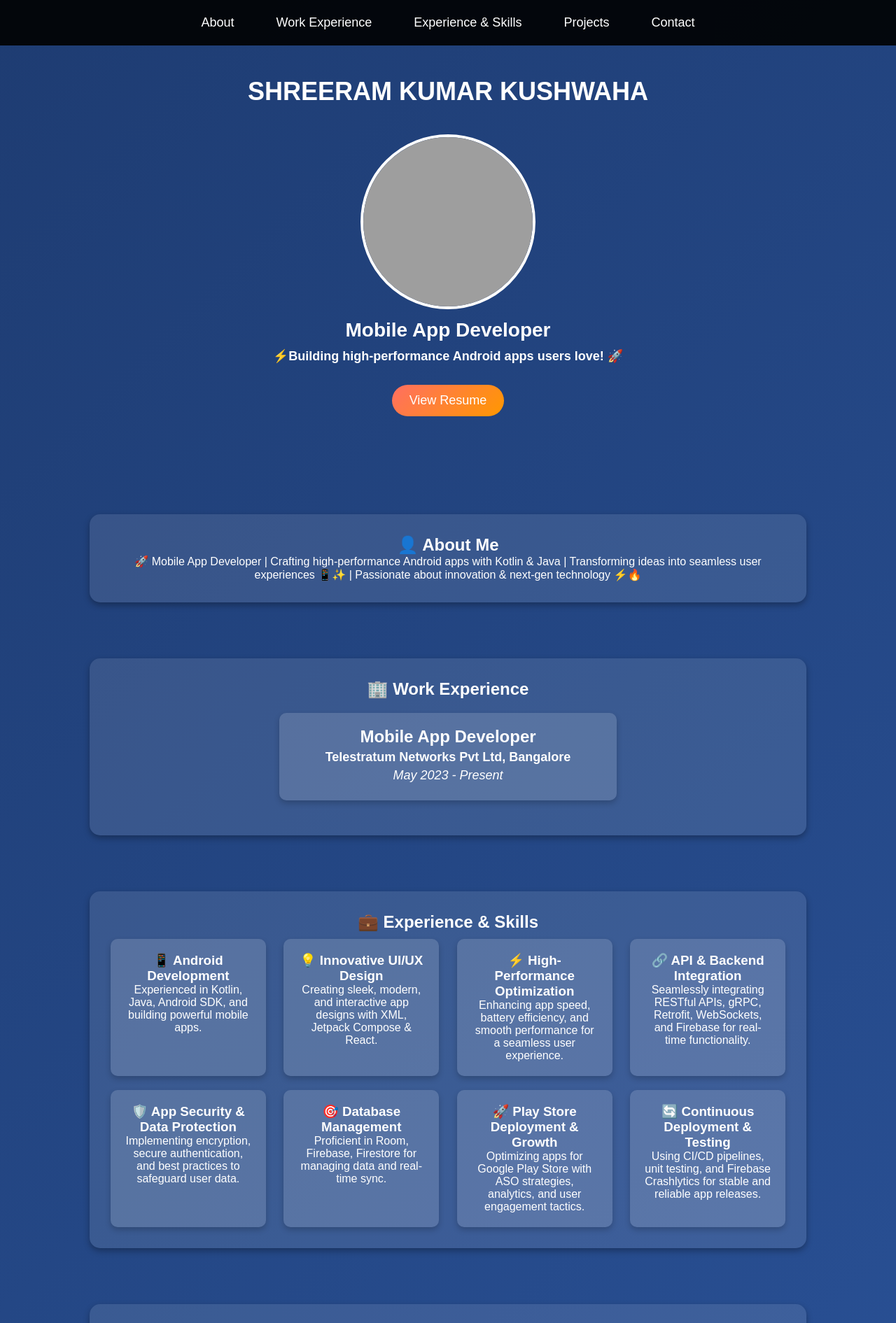
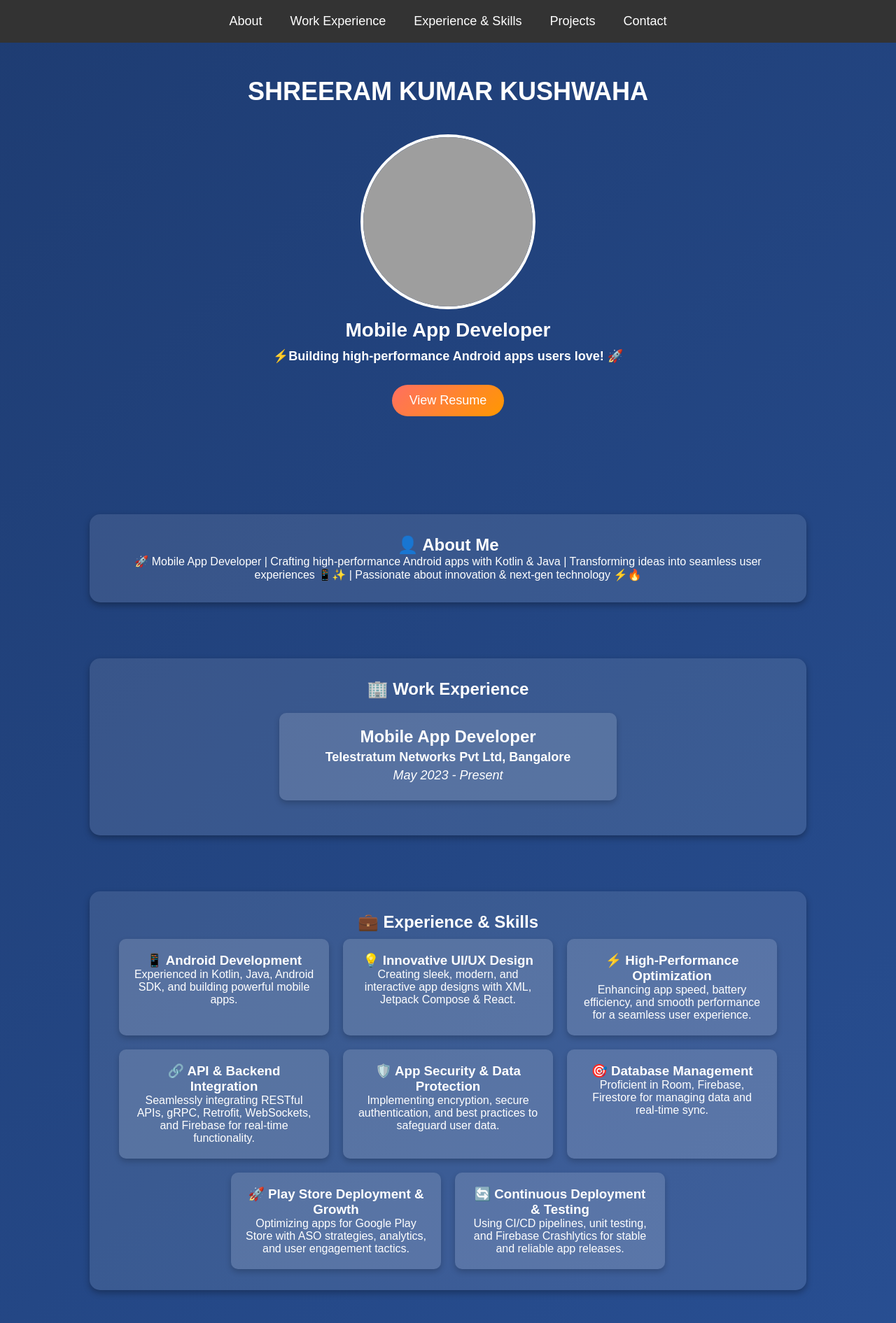
Before and after one commit to kshreeram813/Personal-Portfolio-Website-Using-HTML-and-CSS, a plain HTML site: page index.html in a window 1280 px wide. Shown: the top 1891 px of the page at 70% size. Drawn offline with Linux system fonts and the light colour scheme; grey boxes are pictures that could not be loaded.

Commit message:
Updated portfolio UI

```diff
--- a/script.js
+++ b/script.js
@@ -1,8 +1,9 @@
+// Toggle Dark Theme
 function toggleTheme() {
     document.body.classList.toggle('dark-theme');
 }
 
-// Show Project Details When Clicked
+// Show Project Details
 function showProject(id) {
     let projects = document.querySelectorAll('.project-details');
     projects.forEach(project => project.classList.remove('active'));
--- a/style.css
+++ b/style.css
@@ -33,12 +33,13 @@ body {
 nav {
     position: fixed;
     top: 0;
+    left: 0;
     width: 100%;
-    background: rgba(0, 0, 0, 0.9);
-    padding: 12px 0;
     display: flex;
+    flex-wrap: wrap;
     justify-content: center;
-    gap: 20px;
+    background: #333;
+    padding: 10px 0;
     z-index: 1000;
 }
 
@@ -118,11 +119,17 @@ nav a:hover {
 /* Experience Section */
 .experience-cards {
     display: flex;
-    justify-content: space-between;
+    flex-wrap: wrap; /* Allows cards to wrap to the next line */
+    justify-content: center;
     gap: 20px;
-    flex-wrap: wrap;
-    margin-top: 10px; /* Adds space from the top */
+    margin-top: 10px;
+}
 
+/* Make cards take full width on smaller screens */
+@media (max-width: 768px) {
+    .card {
+        width: 100%;
+    }
 }
 
 /* Work Experience Section */
@@ -151,7 +158,7 @@ nav a:hover {
 .card {
     background: rgba(255, 255, 255, 0.15);
     padding: 20px;
-    width: 23%;
+    width: 300px; /* Adjust as needed */
     border-radius: 10px;
     box-shadow: 0 4px 8px rgba(0, 0, 0, 0.2);
     transition: 0.3s;
```
